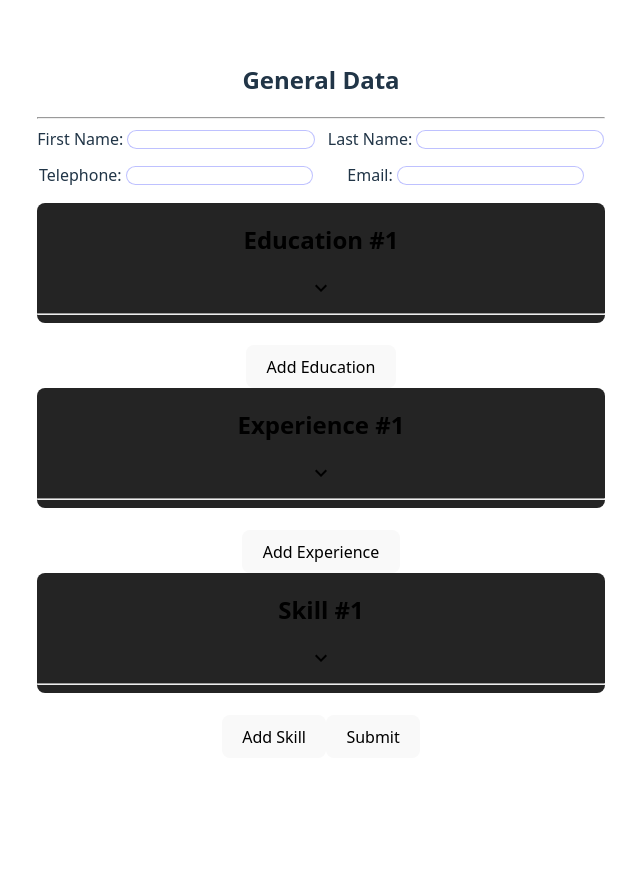
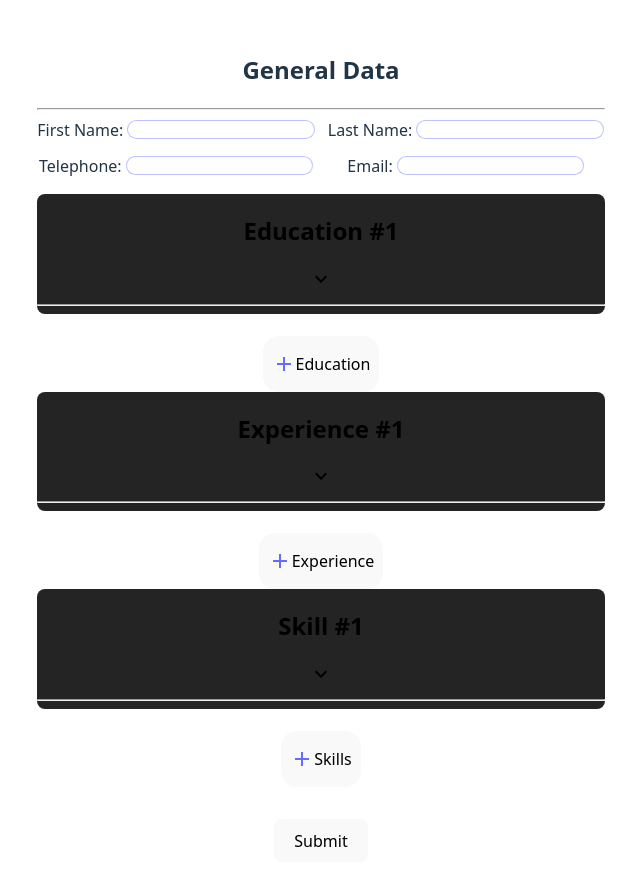
Before and after one commit to Flex58/odin-cv-apllication, a React (Vite) app: page / in a window 1280 px wide. Shown: the top 886 px of the page, without its empty margins (319-959 px from the left). Before the commit the page ends 800 px from the top, so only its background shows below. Built offline with nearby package versions, Linux system fonts and the light colour scheme.

Commit message:
style: finish form desktop layout

```diff
--- a/src/App.css
+++ b/src/App.css
@@ -90,3 +90,17 @@ hr {
 .deleteBtn:hover {
   border-color: red;
 }
+
+.addBtn {
+  border-radius: 1em;
+  padding: 0 .5em;
+  display: flex;
+  justify-content: center;
+  align-items: center;
+  margin: auto;
+}
+
+.submitBtn {
+  margin-top: 2em;
+  border-radius: .5em;
+}
--- a/src/App.jsx
+++ b/src/App.jsx
@@ -9,7 +9,12 @@ import Experience from "./components/Experience";
 import SkillsForm from "./components/SkillsForm";
 import Skills from "./components/Skills";
 import Icon from "@mdi/react";
-import { mdiChevronDown, mdiChevronUp, mdiTrashCanOutline } from "@mdi/js";
+import {
+  mdiChevronDown,
+  mdiChevronUp,
+  mdiTrashCanOutline,
+  mdiPlus,
+} from "@mdi/js";
 
 function App() {
   const [isSubmit, setIsSubmit] = useState(false);
@@ -68,7 +73,7 @@ function App() {
   }
 
   function addButtonHandler(e) {
-    const btn = e.target.id;
+    const btn = e.target.closest("button").id;
     switch (btn) {
       case "addEducation":
         setEducationData([
@@ -127,7 +132,6 @@ function App() {
     const id = e.target.parentElement.parentElement.getAttribute("name");
     const property = e.target.name;
     const value = e.target.value;
-    console.log(parent)
     switch (parent) {
       case "generalForm":
         setGeneralData({ ...generalData, [property]: value });
@@ -148,7 +152,7 @@ function App() {
     <>
       {isSubmit ? (
         <>
-          <button onClick={() => setIsSubmit(false)}>Edit</button>
+          <button onClick={() => setIsSubmit(false)} className="submitBtn">Edit</button>
           <General
             firstName={submitGeneral.firstName}
             lastName={submitGeneral.lastName}
@@ -255,14 +259,20 @@ function App() {
                       );
                     }}
                   >
-                    <Icon path={mdiTrashCanOutline} size={1} color={"red"} title={"delete button"}/>
+                    <Icon
+                      path={mdiTrashCanOutline}
+                      size={1}
+                      color={"red"}
+                      title={"delete button"}
+                    />
                   </button>
                 </div>
               </div>
             </div>
           ))}
-          <button type="button" id="addEducation" onClick={addButtonHandler}>
-            Add Education
+          <button type="button" id="addEducation" className="addBtn" onClick={addButtonHandler}>
+            <Icon path={mdiPlus} size={1} color={"#646cff"} />
+            <p>Education</p>
           </button>
 
           {experienceData.map((item) => (
@@ -309,14 +319,20 @@ function App() {
                       );
                     }}
                   >
-                    <Icon path={mdiTrashCanOutline} size={1} color={"red"} title={"delete button"}/>
+                    <Icon
+                      path={mdiTrashCanOutline}
+                      size={1}
+                      color={"red"}
+                      title={"delete button"}
+                    />
                   </button>
                 </div>
               </div>
             </div>
           ))}
-          <button type="button" id="addExperience" onClick={addButtonHandler}>
-            Add Experience
+          <button type="button" id="addExperience" className="addBtn" onClick={addButtonHandler}>
+            <Icon path={mdiPlus} size={1} color={"#646cff"} />
+            <p>Experience</p>
           </button>
 
           {skillsData.map((item) => (
@@ -361,17 +377,23 @@ function App() {
                       setSkillsData(skillsData.filter((a) => item.id !== a.id));
                     }}
                   >
-                    <Icon path={mdiTrashCanOutline} size={1} color={"red"} title={"delete button"}/>
+                    <Icon
+                      path={mdiTrashCanOutline}
+                      size={1}
+                      color={"red"}
+                      title={"delete button"}
+                    />
                   </button>
                 </div>
               </div>
             </div>
           ))}
-          <button type="button" id="addSkills" onClick={addButtonHandler}>
-            Add Skill
+          <button type="button" id="addSkills" className="addBtn" onClick={addButtonHandler}>
+            <Icon path={mdiPlus} size={1} color={"#646cff"} />
+            <p>Skills</p>
           </button>
 
-          <button type="submit">Submit</button>
+          <button type="submit" className="submitBtn">Submit</button>
         </form>
       )}
     </>
--- a/src/components/GeneralForm.jsx
+++ b/src/components/GeneralForm.jsx
@@ -10,6 +10,7 @@ export default function GeneralForm({
       <div className="inputDiv fromDiv">
         <label htmlFor="firstName">First Name: </label>
         <input
+          required
           type="text"
           id="firstName"
           name="firstName"
@@ -20,6 +21,7 @@ export default function GeneralForm({
       <div className="inputDiv toDiv">
         <label htmlFor="lastName">Last Name: </label>
         <input
+          required
           type="text"
           id="lastName"
           name="lastName"
@@ -30,6 +32,7 @@ export default function GeneralForm({
       <div className="inputDiv fromDiv">
         <label htmlFor="telephone">Telephone: </label>
         <input
+          required
           type="tel"
           id="telephone"
           name="telephone"
@@ -40,6 +43,7 @@ export default function GeneralForm({
       <div className="inputDiv toDiv">
         <label htmlFor="email">Email: </label>
         <input
+          required
           type="email"
           id="email"
           name="email"
```
